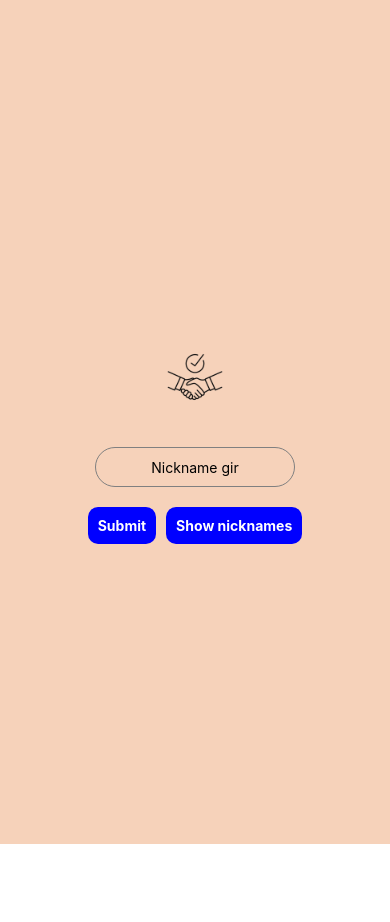
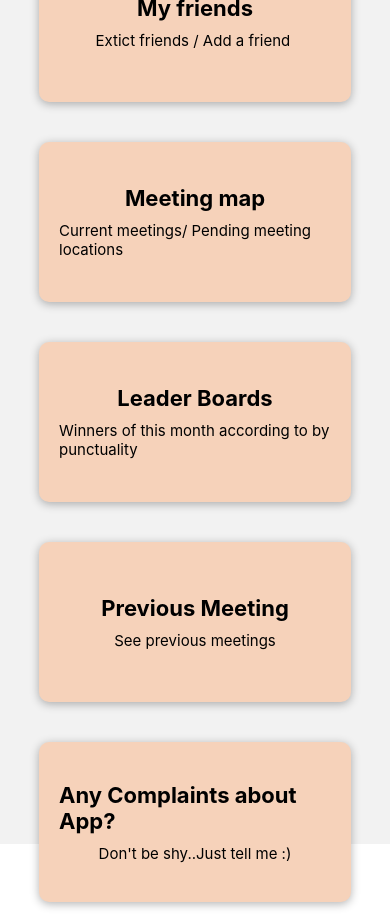
Before and after one commit to AtaSahin/LetsMeet, a React Native app: screen /Home in a window 390 px wide. Before the commit the page ends 844 px from the top, so only its background shows below. Built offline with nearby package versions, Linux system fonts and the light colour scheme.

Commit message:
Home page and new components /redux for search bar added

```diff
--- a/App.js
+++ b/App.js
@@ -1,14 +1,31 @@
+import React from 'react';
 import { StatusBar } from 'expo-status-bar';
 import { StyleSheet, Text, View,Image } from 'react-native';
-import SplashScreen from './src/pages/SplashPage/splashScreen';
+import { NavigationContainer } from '@react-navigation/native';
+import { createNativeStackNavigator } from '@react-navigation/native-stack';
+import homeScreen from './src/pages/HomePage/homeScreen';
+import InputExample from './src/pages/SplashPage/splashScreen';
+import FriendList from './src/pages/menu/myFriendsPage/friendList';
+
 
 export default function App() {
+  const Stack = createNativeStackNavigator();
+
   return (
-  <SplashScreen>
+<NavigationContainer>
+      <Stack.Navigator initialRouteName='splash'
+      screenOptions={{
+        headerShown: false
+      }}>
 
-  </SplashScreen>
+        <Stack.Screen name="friend" component={FriendList} />
+        <Stack.Screen name="Home" component={homeScreen} />
+        <Stack.Screen name="splash" component={InputExample} />
+      </Stack.Navigator>
+    </NavigationContainer>
   );
 }
+
 
 const styles = StyleSheet.create({
   container: {
--- a/src/pages/HomePage/homeScreen.js
+++ b/src/pages/HomePage/homeScreen.js
@@ -1,25 +1,85 @@
-import { createStackNavigator } from '@react-navigation/stack';
+import React from 'react';
+import { View, Text, TouchableOpacity,StyleSheet,FlatList, Button } from 'react-native';
+import styles from './homeScreen.styles';
+import { useNavigation } from '@react-navigation/native';
 import { NavigationContainer } from '@react-navigation/native';
-import { useNavigation } from '@react-navigation/native';
+import { createNativeStackNavigator } from '@react-navigation/native-stack';
 
-function HomeScreen() {
-  return (
+const Box = ({ title, body, onPress }) => (
+
+    <TouchableOpacity style={styles.boxContainer} onPress={onPress}>
+      <Text style={styles.header}>{title}</Text>
+      <Text style={styles.body}>{body}</Text>
+
+    </TouchableOpacity>
+  );
+
+
+  function HomeScreen() {
+
+    const box1Title = "My friends";
+    const box1Body = "Extict friends / Add a friend ";
+    const box1Press = () => {
+        navigation.navigate('friend');
+    };
+    const handleBox1Press = () => console.log("Arkadaşlarım bölümüne gidildi");
+    const box2Title = "Meeting map";
+    const box2Body = "Current meetings/ Pending meeting locations";
+    const handleBox2Press = () => {
+        navigation.navigate();
+    };
+    const box3Title = "Leader Boards";
+    const box3Body = "Winners of this month according to by punctuality";
+    const handleBox3Press = () => console.log("Box 3 pressed");
+    const box4Title = "Previous Meeting";
+    const box4Body = "See previous meetings";
+    const handleBox4Press = () => console.log("Box 4 pressed");
+    const box5Title = "Any Complaints about App?";
+    const box5Body = "Don't be shy..Just tell me :)";
+    const handleBox5Press = () => console.log("Box 5 pressed");
+    const boxes = [
+        {
+            title: box1Title,
+            body: box1Body,
+            onPress:box1Press
+        },
+        {
+            title: box2Title,
+            body: box2Body,
+            onPress: handleBox2Press
+        },
+        {
+            title: box3Title,
+            body: box3Body,
+            onPress: handleBox3Press
+        },
+        {
+            title: box4Title,
+            body: box4Body,
+            onPress: handleBox4Press
+        },
+        {
+            title: box5Title,
+            body: box5Body,
+            onPress: handleBox5Press
+        },
+    ];
+    const navigation=useNavigation()
+    return (
     <View style={styles.container}>
-      <Text>Welcome to the Home screen!</Text>
+
+        <FlatList
+
+        data={boxes}
+
+        renderItem={({ item }) => <Box title={item.title} body={item.body} onPress={()=>navigation.navigate("friend")}  style={{width: '100%'}} />}
+        keyExtractor={(item, index) => index.toString()}
+        contentContainerStyle={{flexDirection: 'column'}}
+        showsVerticalScrollIndicator={false}
+    />
+
     </View>
-  );
+    );
 }
 
-const Stack = createStackNavigator();
-
-function HomeScreen() {
-  return (
-    <NavigationContainer>
-      <Stack.Navigator>
-        <Stack.Screen name="InputExample" component={InputExample} />
-        <Stack.Screen name="Home" component={HomeScreen} />
-      </Stack.Navigator>
-    </NavigationContainer>
-  );
-}
 export default HomeScreen;
--- /dev/null
+++ b/src/pages/HomePage/homeScreen.styles.js
@@ -0,0 +1,40 @@
+import { StyleSheet } from "react-native";
+const styles = StyleSheet.create({
+    container: {
+      flex:1,
+      alignItems: 'center',
+      justifyContent: 'center',
+      flexDirection: 'row',
+
+
+    },
+    boxContainer: {
+        width: '80%',
+        height: 160,
+        margin:20,
+
+        alignSelf:"center",
+        backgroundColor: 'white',
+        borderRadius: 10,
+        padding: 20,
+        alignItems: 'center',
+        justifyContent: 'center',
+        shadowRadius: 10,
+        shadowOpacity: 0.3,
+        shadowColor: 'black',
+        shadowOffset: { width: 0, height: 2 },
+        backgroundColor:'#F6D2BA'
+    },
+    header: {
+        fontSize: 22,
+        fontWeight: 'bold',
+        marginBottom: 10,
+
+    },
+    body: {
+      fontSize: 15,
+      alignContent:"center"
+
+    },
+  });
+export default styles;
--- a/src/pages/SplashPage/splashScreen.js
+++ b/src/pages/SplashPage/splashScreen.js
@@ -2,17 +2,16 @@ import React, { useState, useEffect } from 'react';
 import { View, TextInput, TouchableOpacity, Text, StyleSheet, ScrollView, LayoutAnimation, Platform,UIManager,Animated } from 'react-native';
 import { Image } from 'react-native';
 import styles from './splashScreen.styles';
-import { NavigationContainer } from '@react-navigation/native';
 import { useNavigation } from '@react-navigation/native';
+import { LogBox } from 'react-native';
+LogBox.ignoreAllLogs();
 
 
 const InputExample = () => {
-
-
   const handleContinueButtonPress = () => {
-    const navigation = useNavigation();
     navigation.navigate('Home');
   };
+const navigation=useNavigation()
 
   const [text, setText] = useState('');
   const [nicknameList, setNicknameList] = useState([]);
@@ -21,6 +20,8 @@ const InputExample = () => {
   const [isSuccess, setIsSuccess] = useState(false);
   const [successNickname, setSuccessNickname] = useState('');
   const [animation, setAnimation] = useState(new Animated.Value(0));
+
+
   useEffect(() => {
     if (isSuccess) {
       Animated.timing(animation, {
@@ -105,14 +106,17 @@ const InputExample = () => {
     </View>
     {errorMessage && <Text style={styles.error}>{errorMessage}</Text>}
     {isSuccess && (
+
     <View>
+
     <Text style={styles.success}>Congratulations, you've successfully registered as {successNickname}!</Text>
-    <TouchableOpacity style={styles.continueButton} onPress={handleContinueButtonPress}>
+    <TouchableOpacity style={styles.continueButton} onPress={()=> navigation.navigate("Home")}>
     <Text style={styles.continueButtonText}>Continue as {successNickname}</Text>
     </TouchableOpacity>
     </View>
     )}
     </View>
+
     {isListVisible && (
     <View style={styles.listContainer}>
     <ScrollView>
--- /dev/null
+++ b/src/pages/menu/myFriendsPage/friendList.js
@@ -0,0 +1,85 @@
+import React, { useState, useEffect } from 'react';
+import { View, Text, FlatList, TextInput, TouchableOpacity,StyleSheet, Button } from 'react-native';
+import HomeScreen from '../../HomePage/homeScreen';
+
+import { useNavigation } from '@react-navigation/native';
+
+const FriendsList = () => {
+  const [searchText, setSearchText] = useState('');
+
+  const handleSearch = () => {
+    console.log(`Searching for ${searchText}`);
+  }
+  const navigation=useNavigation()
+  return (
+    <View>
+              <TouchableOpacity
+                style={styles.undoButton}
+                onPress={()=>  navigation.goBack()}
+            >
+                <Text style={styles.undoButtonText}>Undo</Text>
+            </TouchableOpacity>
+      <View style={styles.searchContainer}>
+        <TextInput
+          style={styles.searchInput}
+          placeholder="Search for friends"
+          value={searchText}
+          onChangeText={text => setSearchText(text)}
+        />
+        <TouchableOpacity style={styles.searchButton} onPress={handleSearch}>
+          <Text style={styles.searchButtonText}>Search</Text>
+        </TouchableOpacity>
+      </View>
+      <View style={styles.usersContainer}>
+        { /* here you can map through your data and render the users*/}
+      </View>
+    </View>
+  );
+};
+
+const styles = StyleSheet.create({
+  searchContainer: {
+    backgroundColor: 'white',
+    borderRadius: 10,
+    padding: 10,
+    margin: 10,
+    shadowColor: '#000',
+    shadowOffset: { width: 0, height: 2 },
+    shadowOpacity: 0.8,
+    shadowRadius: 2,
+    elevation: 1,
+    flexDirection: 'row',
+    alignItems: 'center',
+  },
+  searchInput: {
+    flex: 1,
+    padding: 10,
+    borderRadius: 10,
+    backgroundColor: '#f0f0f0',
+  },
+  searchButton: {
+    backgroundColor: 'blue',
+    padding: 10,
+    borderRadius: 10,
+    marginLeft: 10,
+  },
+  searchButtonText: {
+    color: 'white',
+    fontWeight: 'bold',
+  },
+  usersContainer: {
+    flex: 1,
+    margin: 10,
+    backgroundColor:'#F6D2BA',
+  },
+  undoButtonText: {
+    fontSize: 16,
+    color: 'blue',
+    alignSelf:"center",
+    top:200,
+    borderWidth:4,
+    width:100,
+},
+});
+
+ export default FriendsList;
```
Also changed, not shown: package.json (+11 -0 lines), 1 other file (tests, documents, lock files or other folders).
